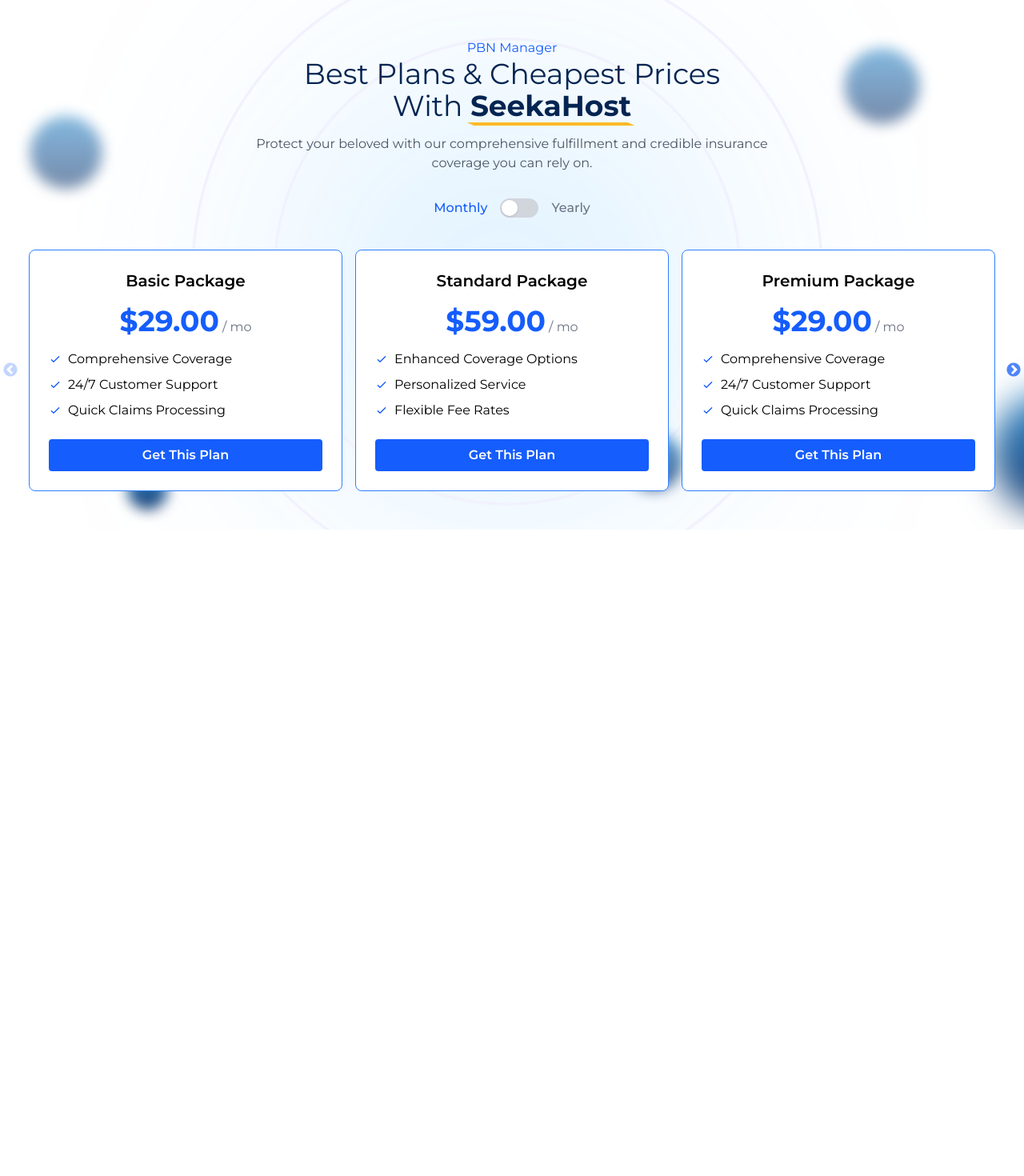
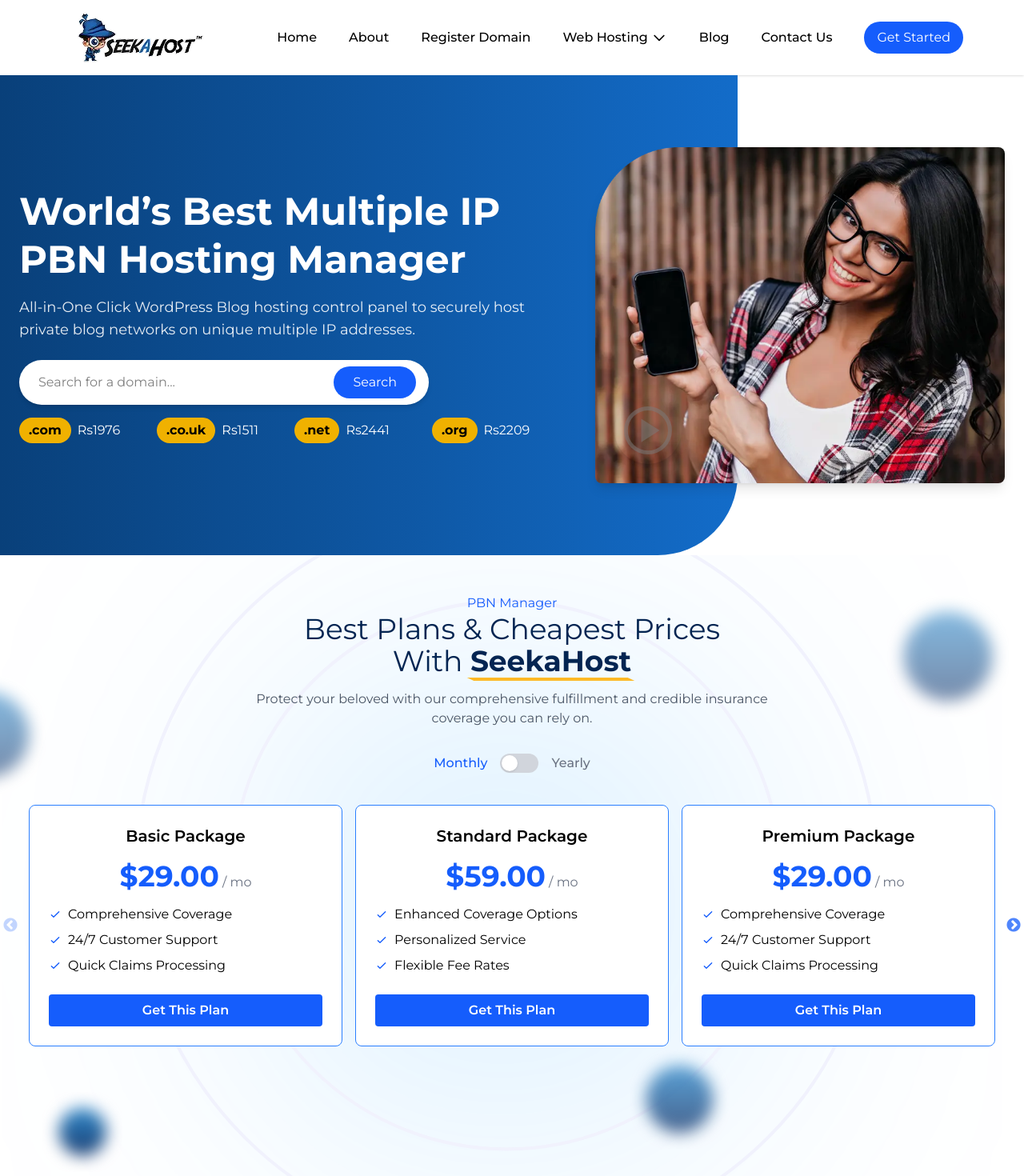
Before and after one commit to KaveeshClickDo/seekahost.lk-v3, a Next.js app: page / in a window 1280 px wide. Shown: the top 1470 px of the page at 80% size. Before the commit the page ends 800 px from the top, so only its background shows below. Built offline with nearby package versions, Linux system fonts and the light colour scheme.

Commit message:
Navbar+Hero+Carousel(100,96,100,100) Optimized

```diff
--- a/src/app/page.js
+++ b/src/app/page.js
@@ -5,8 +5,8 @@
 export default function Home() {
   return (
     <>
-      {/* <Navbar />
-      <Hero /> */}
+      <Navbar />
+      <Hero />
       <Carousel />
     </>
 
--- a/src/components/Carousel.js
+++ b/src/components/Carousel.js
@@ -1,13 +1,18 @@
 'use client';
 
-import React, { useState } from 'react';
+import React, { useState, useEffect } from 'react';
 import Slider from 'react-slick';
-
 import "slick-carousel/slick/slick.css";
 import "slick-carousel/slick/slick-theme.css";
 
 export default function PackagesPrices() {
     const [isMonthly, setIsMonthly] = useState(true);
+    const [isClient, setIsClient] = useState(false);
+
+    // Handle hydration mismatch by only rendering the slider on the client
+    useEffect(() => {
+        setIsClient(true);
+    }, []);
 
     const pricing = [
         {
@@ -55,7 +60,6 @@
     const settings = {
         dots: false,
         infinite: false,
-        arrow: true,
         speed: 500,
         slidesToShow: 3,
         slidesToScroll: 1,
@@ -92,7 +96,7 @@
             style={{ backgroundImage: "url('/package-banner.svg')" }}
         >
             <div className="max-w-7xl mx-auto px-7 text-center">
-                <h3 className="text-blue-600">PBN Manager</h3>
+                <h1 className="text-blue-600">PBN Manager</h1>
                 <h2 className="text-3xl md:text-4xl mb-4 text-[#042552]">
                     Best Plans & Cheapest Prices
                     <br className="hidden md:block" />
@@ -137,10 +141,14 @@
                         Yearly
                     </span>
                 </div>
+
+                {/* Only render slider content when client-side */}
+                <div className="min-h-[420px]">
+                    {isClient ? (
                         <Slider {...settings}>
                             {pricing.map((plan, idx) => (
                                 <div key={idx} className="px-2">
-                            <div className="group border rounded-lg p-6 transition duration-600 hover:shadow-lg bg-white border-blue-500 hover:bg-gradient-to-r hover:from-[#103040] hover:to-[#0A437F] hover:border-blue-950">
+                                    <div className="group border rounded-lg p-6 h-full transition duration-600 hover:shadow-lg bg-white border-blue-500 hover:bg-gradient-to-r hover:from-[#103040] hover:to-[#0A437F] hover:border-blue-950">
                                         <h3 className="text-xl font-semibold mb-2 group-hover:text-white">{plan.title}</h3>
                                         <div className="flex items-baseline justify-center my-4">
                                             <span className="text-4xl font-bold text-blue-600 mr-1 group-hover:text-white">
@@ -159,6 +167,7 @@
                                                         stroke="currentColor"
                                                         strokeWidth="2"
                                                         viewBox="0 0 24 24"
+                                                        aria-hidden="true"
                                                     >
                                                         <path
                                                             strokeLinecap="round"
@@ -179,6 +188,21 @@
                                 </div>
                             ))}
                         </Slider>
+                    ) : (
+                        <div className="flex justify-center gap-4">
+                            {pricing.slice(0, 3).map((plan, idx) => (
+                                <div key={idx} className="w-1/3 max-w-xs px-2 hidden md:block">
+                                    <div className="border rounded-lg p-6 h-full bg-white border-blue-500">
+                                        <div className="h-64"></div>
+                                    </div>
+                                </div>
+                            ))}
+                            <div className="w-full md:hidden">
+                                <div className="border rounded-lg p-6 h-64 bg-white border-blue-500 mx-auto max-w-sm"></div>
+                            </div>
+                        </div>
+                    )}
+                </div>
             </div>
         </section>
     );
```
Lines whose indentation alone changed are shown as unchanged.
